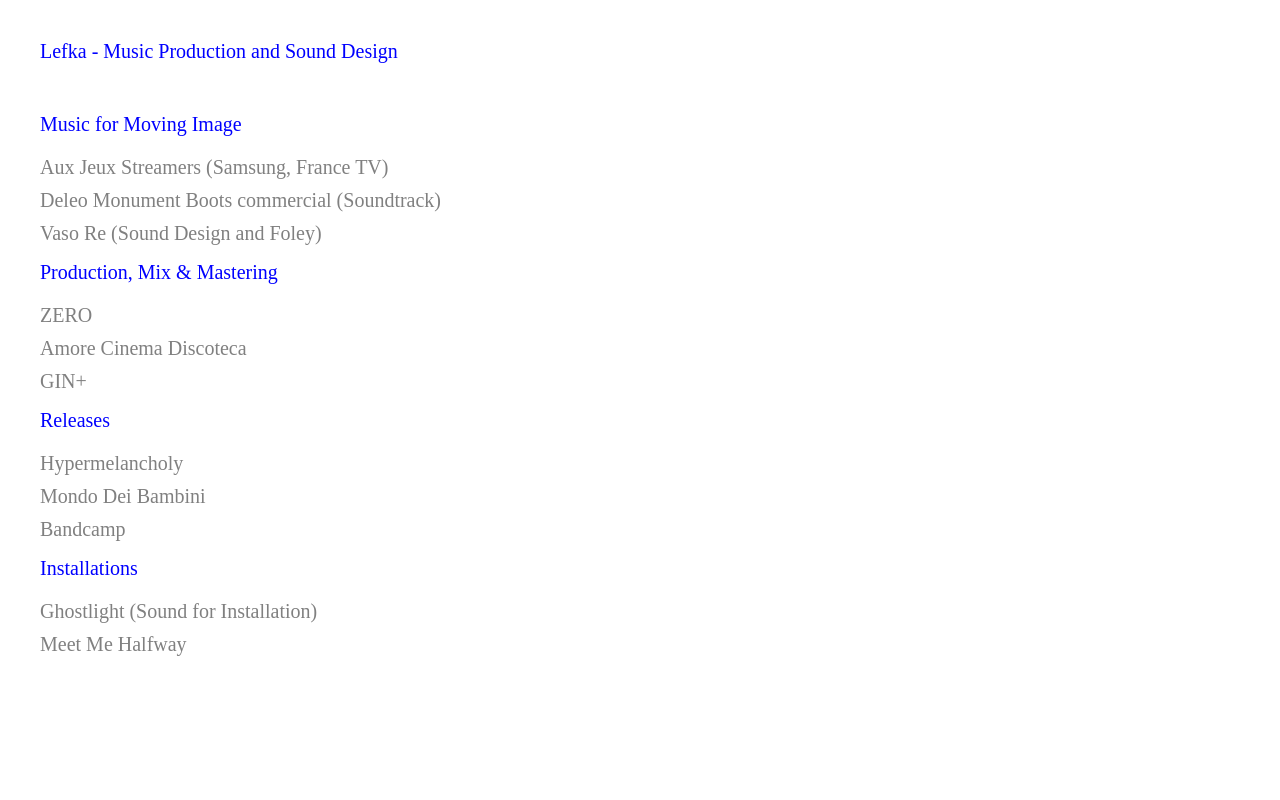
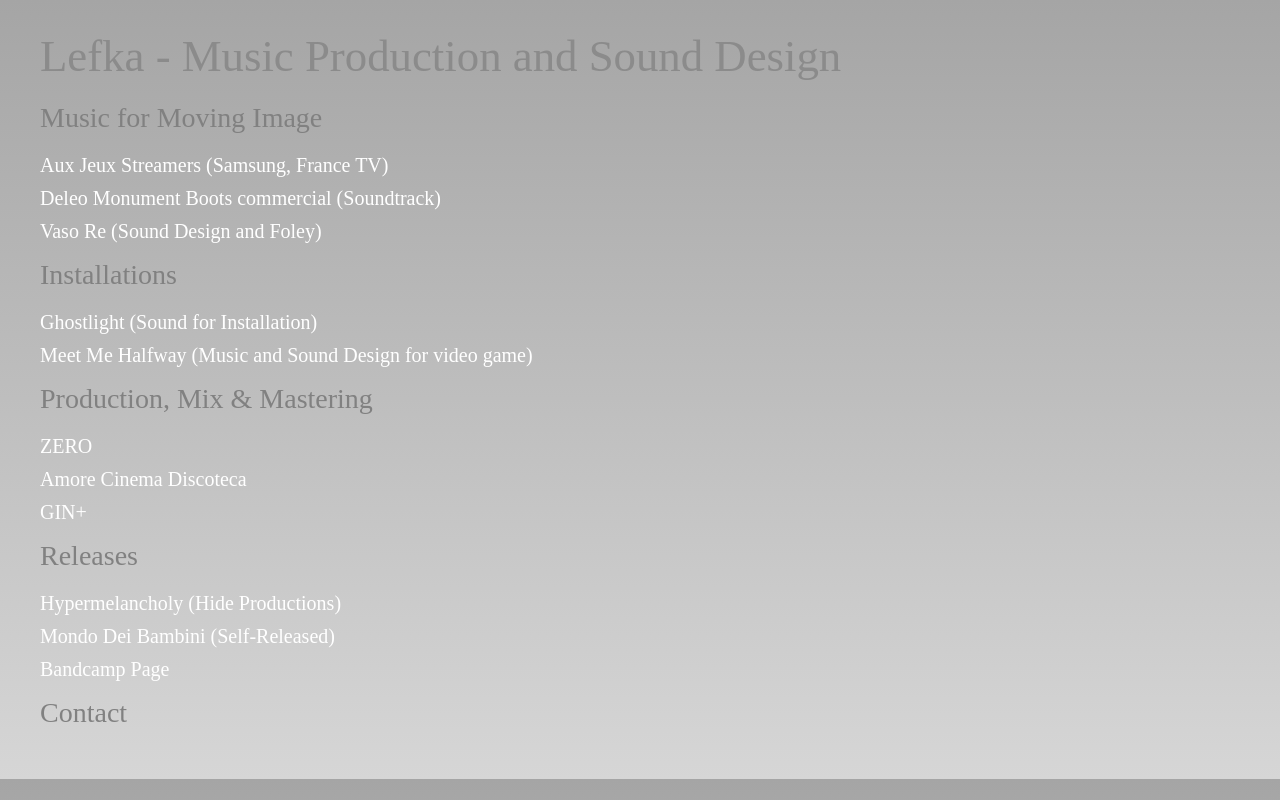
Before and after one commit to gustavocambareri/website, a plain HTML site: page index.html in a window 1280 px wide. Drawn offline with Linux system fonts and the light colour scheme.

Commit message:
new commit

```diff
--- a/index.html
+++ b/index.html
@@ -6,31 +6,42 @@
     <title>Lefka - Music Production and Sound Design</title>
     <style>
         body {
-            background-color: white;
-            color: white;
-            font-family: 'Times New Roman', Times, serif; /* Times New Roman font */
+
+            background: linear-gradient(rgb(165, 165, 165), rgb(214, 214, 214));
+            font-family: 'nunito'; /* Times New Roman font */
             margin: 0;
             padding: 0;
         }
         .container {
             width: 80%;
             margin: 50px auto;
+            margin-top: 20px;
             margin-left: 40px; /* Adjusted left margin */
             position: relative; /* Added positioning for container */
         }
         .titolone{
-            font-weight: bold;
-            width: 80%;
-            margin: 40px auto ;
-            margin-left: 40px; /* Adjusted left margin */
-            margin-bottom: 10px; /* Updated smaller bottom margin */
-            position: relative; /* Added positioning for container */
+            font-size: 3.5vw;
+            font-weight: normal; /* Font weight added */
+
+
+            margin: 30px;
+            margin-left: 40px;
+            margin-bottom: 20px;
+            color: rgb(139, 139, 139);
         }
+        .titolone-link {
+    color: inherit; /* Inherit text color */
+    text-decoration: none;
+    transition: opacity 0.2s ease; /* Add a subtle transition */
+}
         .title {
-            font-size: 20px;
+            font-size: 28px;
             font-weight: normal; /* Font weight added */
             margin-bottom: 20px;
-            color: blue;
+            color: rgb(129, 129, 129);
+        }
+        .title1{
+            margin-bottom: 0%;
         }
         .links {
             list-style-type: none;
@@ -40,7 +51,7 @@
             margin-bottom: 10px;
         }
         .links li a {
-            color: gray;
+            color: rgb(255, 255, 255);
             text-decoration: none;
             font-size: 20px;
             font-weight: normal; /* Same font weight as titles */
@@ -51,7 +62,7 @@
 </head>
 <body>
     <div class="titolone">
-        <div class="title">Lefka - Music Production and Sound Design</div>
+        <a href="https://www.instagram.com/lefkalefka/" target="_blank" class="titolone-link">Lefka - Music Production and Sound Design</a>
     </div>
     <div class="container">
         <div class="title">Music for Moving Image</div>
@@ -59,6 +70,12 @@
             <li><a href="https://www.instagram.com/p/C6LvPhPADue/" title="" target="_blank" data-image="francetv.jpg">Aux Jeux Streamers (Samsung, France TV)</a></li>
             <li><a href="https://www.youtube.com/watch?v=LE8ksXP7H-M&ab_channel=IATO" title="" target="_blank" data-image="deleino.jpg">Deleo Monument Boots commercial (Soundtrack)</a></li>
             <li><a href="https://vimeo.com/805537539?share=copy" title="" target="_blank" data-image="vasore.jpg">Vaso Re (Sound Design and Foley)</a></li>
+        </ul>
+
+        <div class="title">Installations</div>
+        <ul class="links">
+            <li><a href="https://open.spotify.com/intl-it/track/0VmyYcepWoQQ17Mw0vJQNQ?si=0abaa032fcd949aa" title="" target="_blank" data-image="ghostlight.jpg">Ghostlight (Sound for Installation)</a></li>
+            <li><a href="https://www.instagram.com/p/C7o40gyo2ai/?img_index=2" title="" target="_blank" data-image="sciu.jpg">Meet Me Halfway (Music and Sound Design for video game)</a></li>
         </ul>
 
         <div class="title">Production, Mix & Mastering</div>
@@ -70,17 +87,15 @@
 
         <div class="title">Releases</div>
         <ul class="links">
-            <li><a href="https://hide.bandcamp.com/album/hypermelancholy" title="" target="_blank" data-image="hypermelancholy.jpg">Hypermelancholy</a></li>
-            <li><a href="https://open.spotify.com/intl-it/album/5GnFEPUUQW6ZRIk6OLSkic?si=CnjtZO8vSaqf7ipXXypwqA" title="" target="_blank" data-image="mdb.jpg">Mondo Dei Bambini</a></li>
-            <li><a href="https://starshift1.bandcamp.com/" title="" target="_blank" data-image="logo.jpg">Bandcamp</a></li>
+            <li><a href="https://hide.bandcamp.com/album/hypermelancholy" title="" target="_blank" data-image="hypermelancholy.jpg">Hypermelancholy (Hide Productions)</a></li>
+            <li><a href="https://open.spotify.com/intl-it/album/5GnFEPUUQW6ZRIk6OLSkic?si=CnjtZO8vSaqf7ipXXypwqA" title="" target="_blank" data-image="mdb.jpg">Mondo Dei Bambini (Self-Released)</a></li>
+            <li><a href="https://starshift1.bandcamp.com/" title="" target="_blank" data-image="logo.jpg">Bandcamp Page</a></li>
         </ul>
 
-        <div class="title">Installations</div>
-        <ul class="links">
-            <li><a href="https://open.spotify.com/intl-it/track/0VmyYcepWoQQ17Mw0vJQNQ?si=0abaa032fcd949aa" title="" target="_blank" data-image="ghostlight.jpg">Ghostlight (Sound for Installation)</a></li>
-            <li><a href="https://www.instagram.com/p/C7o40gyo2ai/?img_index=2" title="" target="_blank" data-image="sciu.jpg">Meet Me Halfway</a></li>
-        </ul>
-    </div>
+
+        <div class="title">
+            <a href="mailto:gustavo.cambareri@gmail.com" target="_blank" class="titolone-link">Contact</a>
+        </div>
 
     <script>
         const links = document.querySelectorAll('.links li a');
@@ -96,7 +111,13 @@
                 imageElement.alt = 'Image';
                 imageElement.style.position = 'absolute';
                 imageElement.style.top = `${link.offsetTop}px`; // Position relative to the top of the link
-                imageElement.style.left = `${link.offsetLeft + link.offsetWidth + 300}px`; // Position just next to the link
+                 // Adjust left positioning based on screen width
+        const screenWidth = window.innerWidth;
+        if (screenWidth <= 768) {
+            imageElement.style.left = `${link.offsetLeft + link.offsetWidth + 10}px`; // Small offset for smaller screens
+        } else {
+            imageElement.style.left = `${link.offsetLeft + link.offsetWidth + 300}px`; // Larger offset for larger screens
+        }
                 imageElement.style.width = '15%'; // Scale to 15% of the original size
                 imageElement.style.height = 'auto'; // Maintain aspect ratio
                 imageElement.classList.add('hovered-image'); // Add a class for easier removal later
```
